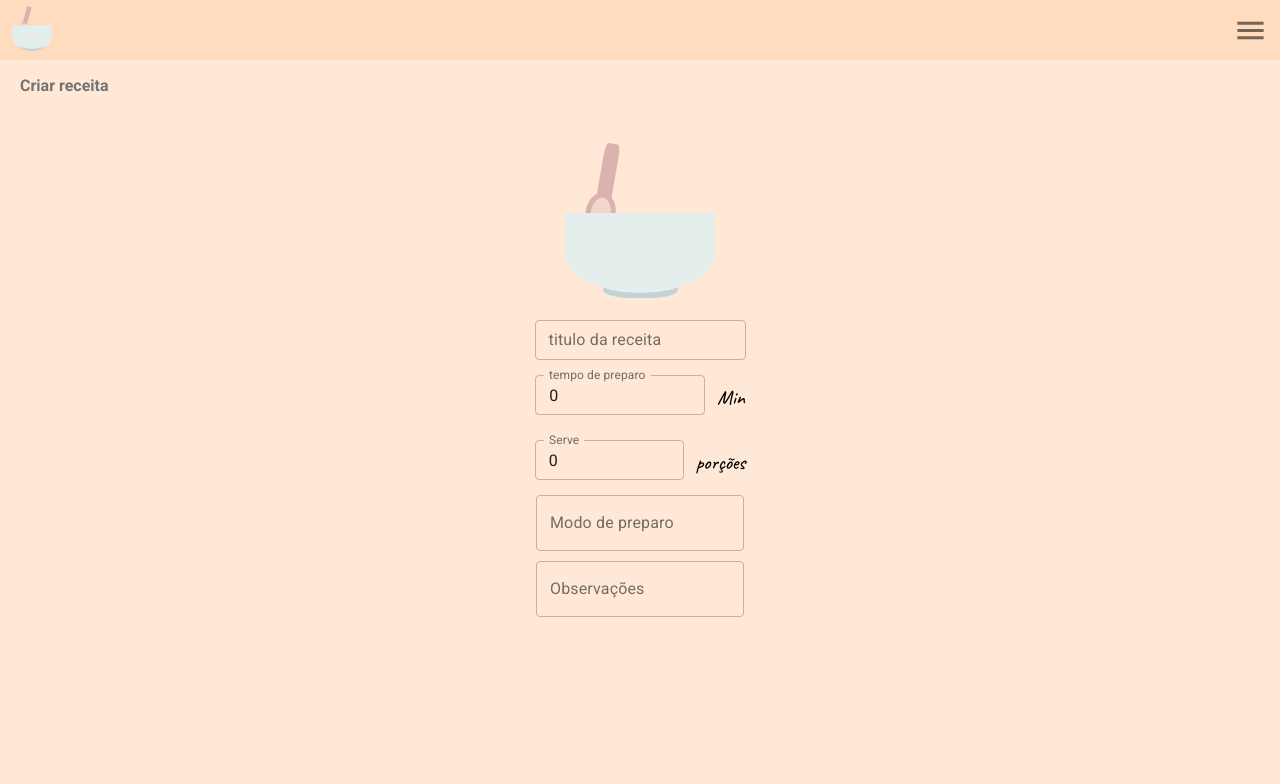
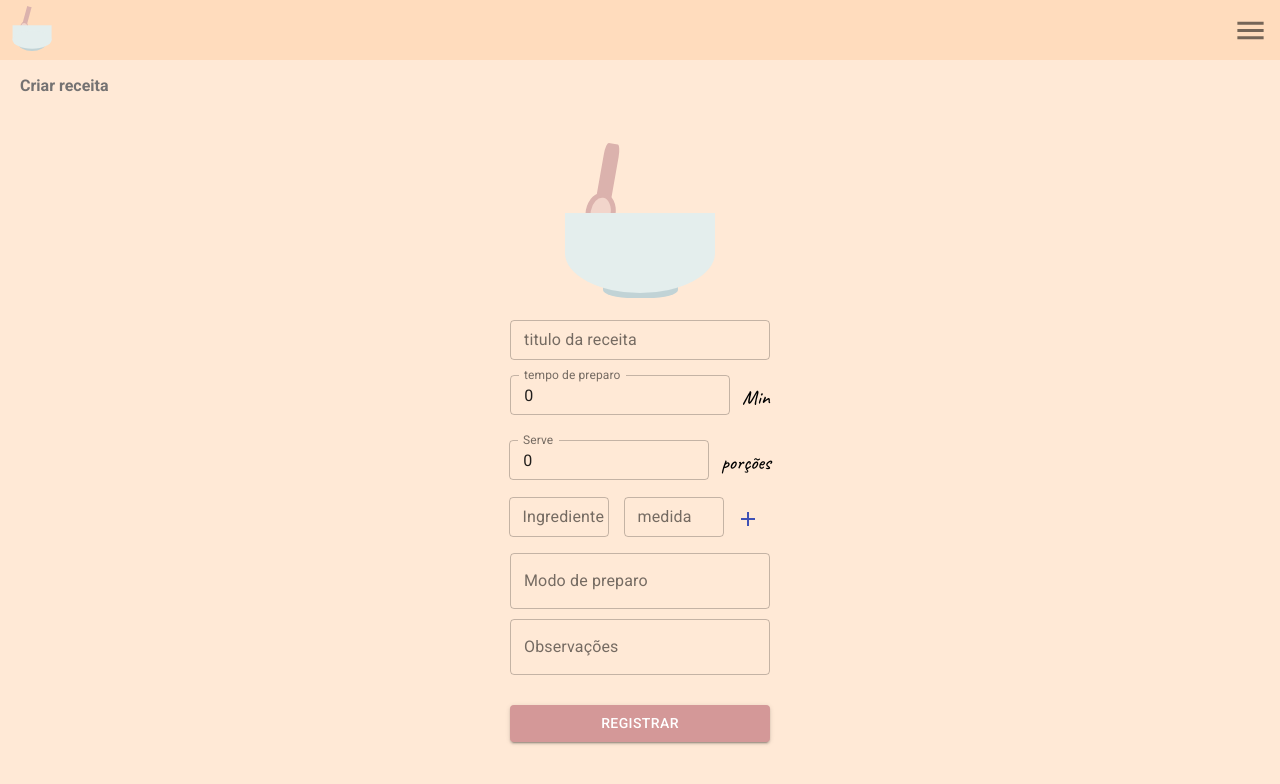
Before and after one commit to mugarate12/minhaReceitaFront, a Next.js app: page /recipes/create in a window 1280 px wide. Shown: the top 784 px of the page. Built offline with nearby package versions, Linux system fonts and the light colour scheme.

Commit message:
create recipe form

```diff
--- a/components/Input.tsx
+++ b/components/Input.tsx
@@ -3,17 +3,21 @@ import TextField from '@material-ui/core/TextField'
 
 type Props = {
   label: string;
+  placeholder?: string;
   type?: string;
+  disabled?: boolean;
   state: string | number;
-  setState: Dispatch<SetStateAction<any>>
+  setState?: Dispatch<SetStateAction<any>>
   width?: string;
   marginLeft?: string;
 }
 
-export default function Input({ label, type, state, setState, width, marginLeft }: Props) {
+export default function Input({ label, placeholder, type, disabled, state, setState, width, marginLeft }: Props) {
   return (
     <TextField
       label={label}
+      disabled={disabled}
+      placeholder={placeholder}
       type={type}
       variant="outlined"
       size="small"
--- a/pages/recipes/create.tsx
+++ b/pages/recipes/create.tsx
@@ -1,15 +1,24 @@
 import { useState } from 'react';
 import Head from 'next/head'
 import TextField from '@material-ui/core/TextField'
+import IconButton from '@material-ui/core/IconButton'
+import AddIcon from '@material-ui/icons/Add'
+import DeleteIcon from '@material-ui/icons/Delete'
 
 import Layout from './../../components/Layout'
 import Header from './../../components/Header'
 import PageDescription from './../../components/PageDescription'
 import Input from './../../components/Input'
+import Button from './../../components/Button'
 
 import Figure from './../../components/figure'
 
 import styles from './../../styles/CreateRecipe.module.css'
+
+interface ingredientsInterface {
+  name: string,
+  measure: string
+}
 
 export default function CreateRecipe() {
   const [title, setTitle] = useState<string>('')
@@ -17,6 +26,64 @@ export default function CreateRecipe() {
   const [number_of_portions, setNumber_of_portions] = useState<number>(0)
   const [preparation_mode, setPreparation_mode] = useState<string>('')
   const [observations, setObservations] = useState<string>('')
+
+  const [ingredientName, setIngredientName] = useState<string>('')
+  const [measure, setMeasure] = useState<string>('')
+
+  const [ingredients, setIngredients] = useState<ingredientsInterface[]>([])
+
+  function createIngredient() {
+    const isNotEmpty = !!ingredientName && !!measure
+
+    if (isNotEmpty) {
+      setIngredients([...ingredients, {
+        name: ingredientName,
+        measure: measure
+      }])
+
+      setIngredientName('')
+      setMeasure('')
+    }
+  }
+
+  function deleteIngredient(id: number) {
+    let Newingredients = ingredients.filter((ingredient, index) => {
+      return index !== id
+    })
+
+    setIngredients(Newingredients)
+  }
+
+  function renderActualIngredients() {
+    return ingredients.map((ingredinent, index) => {
+      return (
+        <div className={styles.ingredientsContainer} key={index}>
+          <Input
+            state={ingredinent.name}
+            label='Ingrediente'
+            disabled={true}
+            width='100px'
+          />
+
+          <Input
+            state={ingredinent.measure}
+            label='medida'
+            disabled={true}
+            width='100px'
+            marginLeft='15px'
+          />
+
+          <IconButton
+            aria-label='adicionar ingrediente'
+            color='secondary'
+            onClick={() => deleteIngredient(index)}
+          >
+            <DeleteIcon />
+          </IconButton>
+        </div>
+      )
+    })
+  }
 
   return (
     <Layout>
@@ -29,9 +96,9 @@ export default function CreateRecipe() {
       <PageDescription title='Criar receita' />
 
       <div className={styles.mainContainer}>
-        <Figure  listOfStates={[title]}/>
+        <Figure  listOfStates={[title, preparation_mode, observations, ingredientName]}/>
 
-        <Input state={title} setState={setTitle} label='titulo da receita' />
+        <Input state={title} setState={setTitle} label='titulo da receita' width='260px' />
 
         <div className={styles.timeInputsContainer}>
           <Input
@@ -39,7 +106,7 @@ export default function CreateRecipe() {
             setState={setTime}
             label='tempo de preparo'
             type='number'
-            width='170px'
+            width='220px'
           />
           <p className={styles.timeInputsText}>Min</p>
         </div>
@@ -50,9 +117,38 @@ export default function CreateRecipe() {
             setState={setNumber_of_portions}
             label='Serve'
             type='number'
-            width='149px'
+            width='200px'
           />
           <p className={styles.timeInputsText}>porções</p>
+        </div>
+
+        {renderActualIngredients()}
+
+        <div className={styles.ingredientsContainer}>
+          <Input
+            state={ingredientName}
+            setState={setIngredientName}
+            label='Ingrediente'
+            placeholder='leite, açucar, etc'
+            width='100px'
+          />
+
+          <Input
+            state={measure}
+            setState={setMeasure}
+            label='medida'
+            placeholder='g, xicaras, etc'
+            width='100px'
+            marginLeft='15px'
+          />
+
+          <IconButton
+            aria-label='adicionar ingrediente'
+            color='primary'
+            onClick={() => createIngredient()}
+          >
+            <AddIcon />
+          </IconButton>
         </div>
 
         <TextField
@@ -60,7 +156,7 @@ export default function CreateRecipe() {
           label='Modo de preparo'
           multiline={true}
           rowsMax={6}
-          style={{width: '208px', marginBottom: '10px'}}
+          style={{width: '260px', marginBottom: '10px'}}
           value={preparation_mode}
           onChange={(e) => setPreparation_mode(e.target.value)}
         />
@@ -70,10 +166,18 @@ export default function CreateRecipe() {
           label='Observações'
           multiline={true}
           rowsMax={6}
-          style={{width: '208px'}}
+          style={{width: '260px'}}
           value={observations}
           onChange={(e) => setObservations(e.target.value)}
         />
+
+        <Button
+          backgroundColor='#d49898'
+          margin={{ marginTop: '30px', marginBottom: '60px' }}
+          width='260px'
+        >
+          Registrar
+        </Button>
       </div>
     </Layout>
   )
--- a/styles/CreateRecipe.module.css
+++ b/styles/CreateRecipe.module.css
@@ -19,3 +19,11 @@
 
   margin-left: 12px;
 }
+
+.ingredientsContainer {
+  display: flex;
+  flex-direction: row;
+  align-items: center;
+
+  margin-bottom: 10px;
+}
```
